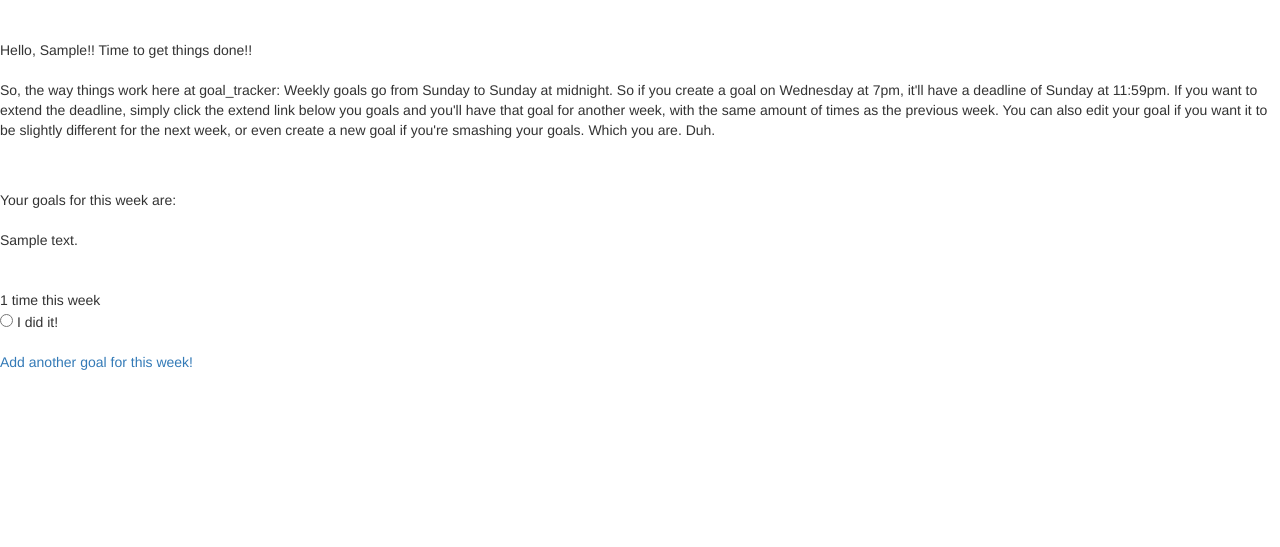
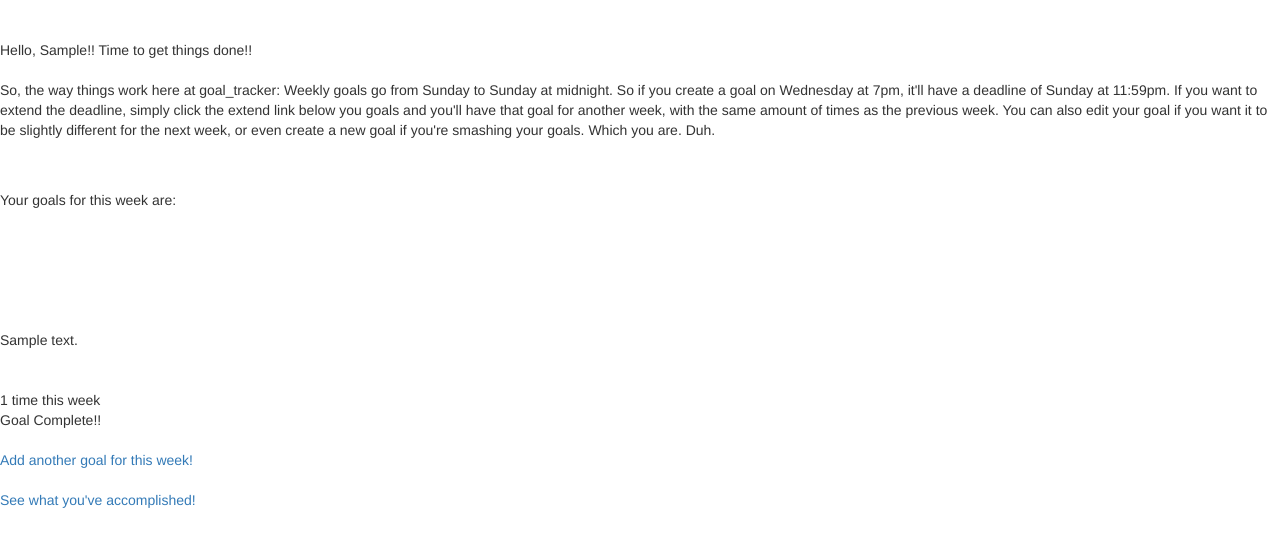
Before and after one commit to elizabethlarkinnelson/HB_Project, a Flask app: page /user/1 in a window 1280 px wide. Shown: the part 52-599 px from the top of the page. Run offline with Flask 2, Linux system fonts and the light colour scheme; the visitor is signed in with stand-in values (Sample User, id 1); tables that the repository leaves empty hold one stand-in row (values such as "Sample post"); some libraries are stand-ins or nearby versions.

Commit message:
User goals page effectively displays active goals, if goal is completed no I did it button is available.  AJAX completed to update the database when a user does 1 instance of a goal.

```diff
--- a/server.py
+++ b/server.py
@@ -1,4 +1,4 @@
-from flask import Flask, render_template, request, flash, session, redirect
+from flask import Flask, render_template, request, flash, session, redirect, jsonify
 from flask_debugtoolbar import DebugToolbarExtension
 
 
@@ -51,6 +51,9 @@ def register():
 
     db.session.add(new_user)
     db.session.commit()
+
+    #FIX ME!!! NEED TO WRITE CODE TO ACCOUNT FOR USER EMAIL ALREADY
+    #EXISTING
 
     flash("Registered! %s, log in to set your goals!" % first_name)
     return redirect('/')
@@ -107,9 +110,16 @@ def user_goals(user_id):
         #store a list of users goals as objects in list
         goals = Goal.query.filter_by(user_id=user_id).all()
 
+        goals_counts = {}
+
+        for goal in goals:
+            goal_count = Completion.query.filter_by(goal_id=goal.goal_id).count()
+            goals_counts[goal.goal_id] = goal_count
+
         return render_template('user_goals.html',
                                user=user,
-                               goals=goals)
+                               goals=goals,
+                               goals_counts=goals_counts)
 
 
 @app.route('/add_goal')
@@ -155,11 +165,11 @@ def get_completion_info():
     """Get the info for goal completion"""
 
     goal_id = request.form.get("goal_id")
-    completion = Completion(goal_id="goal_id")
+    completion = Completion(goal_id=int(goal_id))
     db.session.add(completion)
     db.session.commit()
 
-    goal = Goal.query.filter(Goal.goal_id == goal_id).one()
+    goal = Goal.query.filter(Goal.goal_id == int(goal_id)).one()
 
     completions = goal.completions
 
@@ -168,22 +178,35 @@ def get_completion_info():
     for completion in completions:
         total_completions += 1
 
-    if (total_completions / goal.num_of_times) != 1:
+    if (float(total_completions) / float(goal.num_of_times)) != 1:
         num_left = (goal.num_of_times - total_completions)
         if num_left == 1:
-            message = "Just " + num_left + " time left!"
+            message = "Just " + str(num_left) + " time left!"
             remove_button = False
-            return jsonify(message, remove_button, goal_id)
+            return jsonify(message=message,
+                           remove_button=remove_button, goal_id=goal_id)
 
         else:
-            message = "Just " + num_left + " times left!"
+            message = "Just " + str(num_left) + " times left!"
             remove_button = False
-            return jsonify(message, remove_button, goal_id)
+            return jsonify(message=message,
+                           remove_button=remove_button, goal_id=goal_id)
 
     else:
         message = "You've completed " + goal.description + " for the week!"
         remove_button = True
-        return jsonify(message, remove_button, goal_id)
+        return jsonify(message=message,
+                       remove_button=remove_button, goal_id=goal_id)
+
+    return jsonify("Hi")
+
+
+@app.route('/goal_visualization')
+def goal_vis():
+    """Displays a page where user can input parameters to visualize
+    previous goals"""
+
+    return render_template('goal_visualization.html')
 
 
 @app.route('/logout')
--- a/static/js/update_goals.js
+++ b/static/js/update_goals.js
@@ -1,8 +1,19 @@
+
+$(document).ready(function(){
+
+
     function updateCompletions(result){
-    if (remove_button === True){
-        $(#goal_id).remove();
+        if (result.remove_button === true){
+            $('#'+result.goal_id).html('<div id="complete_message">' + result.message + '</div>');
+
+        } else {
+            // $('#'+result.goal_id).html('<input type="radio" name="one_completion" value='+result.goal_id+'>I did it!<br>');
+            $('#complete_message').remove();
+            $('input[name="one_completion"]').prop('checked', false);
+            $('#'+result.goal_id).append('<div id="complete_message">' + result.message + '</div>');
 
         }
+
 
     }
 
@@ -23,4 +34,7 @@ function updateGoals (evt){
 
 
 
-$('.one_completion').click(updateGoals);
+    $('input:radio').on('change', updateGoals);
+
+
+});
--- a/templates/base.html
+++ b/templates/base.html
@@ -3,12 +3,14 @@
 <html>
 <head>
     <title>Goal Tracker</title>
+    <script src="https://ajax.googleapis.com/ajax/libs/jquery/1.11.3/jquery.min.js"></script>
     <script src="https://code.jquery.com/jquery-2.1.4.min.js"></script>
     <link rel="stylesheet"
         href="https://maxcdn.bootstrapcdn.com/bootstrap/3.3.5/css/bootstrap.min.css">
     <link rel="stylesheet"
         href="/static/goal_tracker.css">
     <script src="/static/goal_tracker.js"></script>
+    {% block page_specific_script_tag %}{% endblock %}
 
 </head>
 <body>
--- a/templates/user_goals.html
+++ b/templates/user_goals.html
@@ -1,9 +1,11 @@
 {% extends 'base.html' %}
-
+{% block page_specific_script_tag %}
+    <script src="/static/js/update_goals.js"></script>
+{% endblock %}
 {% block content %}
 
 
-
+<div class="click">
 
 Hello, {{user.first}}!!
 
@@ -29,24 +31,64 @@ Time to get things done!!
 Your goals for this week are:
 <br>
 <br>
+<br>
+<br>
+<br>
+<!-- FIX ME!!! The formatting of this appears hard to read. Do
+     research about good jinja formatting.  As well as commenting the below
+     code -->
+
+    <div id="goal_display">
+
     {% for goal in goals %}
-        <div>{{goal.description}}<div>
+            <br>
+            <br>
+            <div>{{goal.description}}</div>
                 <br>
                     <br>
                         {% if goal.num_of_times == 1 %}
-            <div>{{goal.num_of_times}} time this week<div>
+                            <div>{{goal.num_of_times}} time this week</div>
                         {% else %}
-            <div>{{goal.num_of_times}} times this week<div>
+                            <div>{{goal.num_of_times}} times this week</div>
+                            <br>
+                            <br>
                             <br>
                         {% endif %}
-        <form class="one_completion" id={{goal.goal_id}}>
+
+                        <!-- New statement!! FIXME!! -->
+                        {% if goals_counts[goal.goal_id] %}
+                                {% if goals_counts[goal.goal_id] / goal.num_of_times != 1 %}
+                                    <div id={{goal.goal_id}}>
                                         <input type="radio" name="one_completion" value={{goal.goal_id}}>
                                         I did it!
-        </form>
                                             <br>
+                                            <br>
+                                    </div>
+                                {% else %}
+                                <div id={{goal.goal_id}}>
+                                    Goal Complete!!
+                                    <br>
+                                    <br>
+                                </div>
+                                {% endif %}
+                        {% else %}
+                                <div id={{goal.goal_id}}>
+                                        <input type="radio" name="one_completion" value={{goal.goal_id}}>
+                                            I did it!
+                                        <br>
+                                        <br>
+                                </div>
+                            {% endif %}
+            </div>
+
     {% endfor %}
-
+    </div>
 
 <a href='/add_goal'>Add another goal for this week!</a>
+<br>
+<br>
+<a href='/goal_visualization'>See what you've accomplished!</a>
+
+</div>
 
 {% endblock %}
```
Also changed, not shown: templates/goal_visualization.html (added, +16 -0 lines), static/js/data_vis.js (added). Lines whose indentation alone changed are shown as unchanged.
